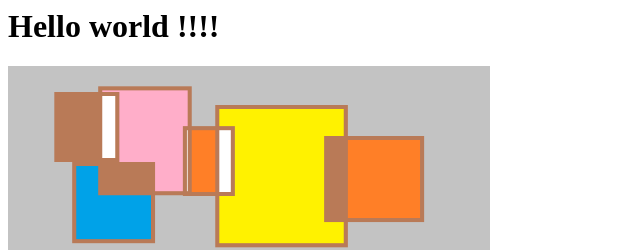
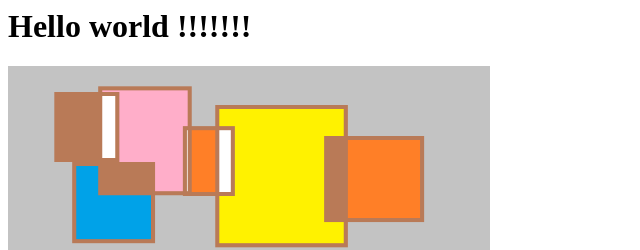
Before and after one commit to arledo/antonio.hithub.io, a plain HTML site: page index.html in a window 1280 px wide. Shown: the top 250 px of the page, 0-640 px from the left. Drawn offline with Linux system fonts and the light colour scheme.

Commit message:
Update index.html

```diff
--- a/index.html
+++ b/index.html
@@ -1,6 +1,6 @@
 
 <html>
-    <h1>Hello world !!!!</h1>
+    <h1>Hello world !!!!!!!</h1>
     <div>
         <img src="Imagen.png" height="200"
     </div>
```
